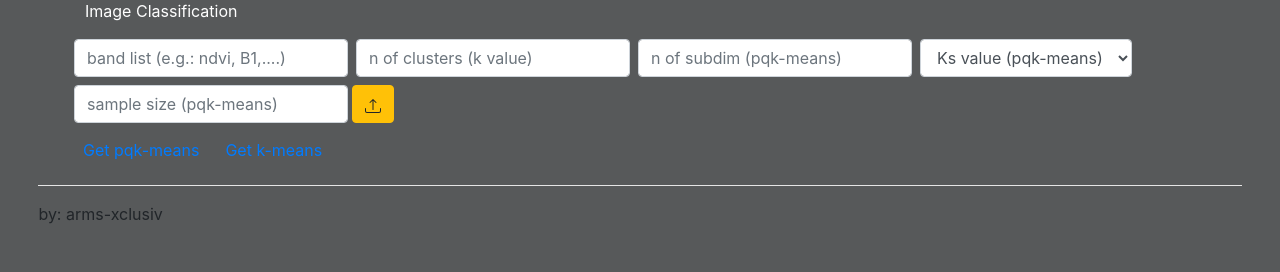
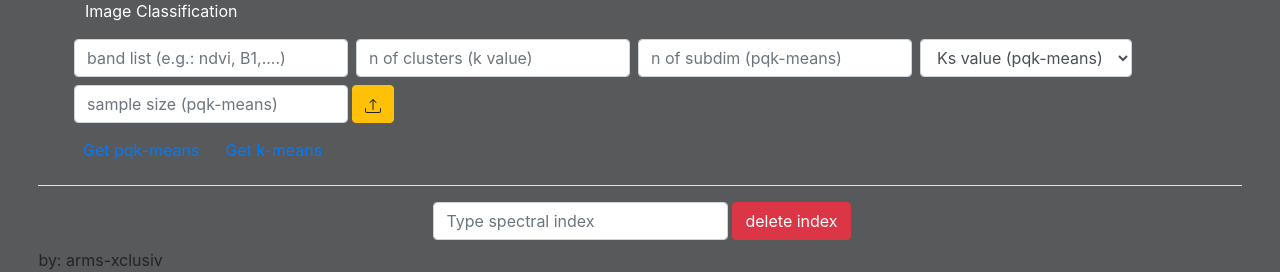
Before and after one commit to arngolo/IoF50, a Django app: page / in a window 1280 px wide. Shown: the part 1136-1408 px from the top of the page. Before the commit the page ends 1360 px from the top, so only its background shows below. Run offline with Django 4.2, Linux system fonts and the light colour scheme; data comes from the database, SQL or seed files in the repository; data that the repository does not hold is empty; some libraries are stand-ins or nearby versions.

Commit message:
delete index from database

```diff
--- a/capstone/templates/capstone/index.html
+++ b/capstone/templates/capstone/index.html
@@ -29,9 +29,6 @@
     </div>
     <div id="control_panel">
 
-        <!-- <div class="d-flex justify-content-center flex-nowrap">
-            <button id="clear_database" type="button" class="btn btn-secondary">clear data</button>
-        </div> -->
         <hr color="white" size="10">
 
         <div id="load_vector_image" class="container">
@@ -148,6 +145,17 @@
         </div>
         <hr color="white" size="10">
 
+        <div class="container">
+            <div class="d-flex justify-content-center">
+                <form action="{% url 'pixels' %}" class="form-inline" method="post">
+                    <div class="form-group mx-sm-1 mb-2">
+                        <input class="form-control" autofocus size="22" type="text" name="clear_index" placeholder="Type spectral index">
+                    </div>
+                    <button type="submit" class="btn btn-danger mb-2">delete index</button>
+                </form>
+            </div>
+        </div>
+
     <div>
         by: arms-xclusiv
     </div>
--- a/capstone/views.py
+++ b/capstone/views.py
@@ -115,13 +115,13 @@ def pixels_app(request):
                     if request.POST.get('SpectralIndexName') != "":
                          try:
                               index_name_palette_save = SpectralIndex.objects.get(spectral_index_name=spectral_index_name)
-                              index_name_palette_save.spectral_index_color_palette = spectral_index_color_palette
-                              index_name_palette_save.save()
+                              # index_name_palette_save.spectral_index_color_palette = spectral_index_color_palette
+                              # index_name_palette_save.save()
                               messages.error(request, spectral_index_name + ' index already exists')
                          except:
                               index_name_palette_save = SpectralIndex.objects.create(spectral_index_name=spectral_index_name, spectral_index_color_palette=spectral_index_color_palette)
                               index_name_palette_save.save()
-                         messages.success(request, 'spectral index request info saved')
+                              messages.success(request, 'spectral index request info saved')
 
                except Exception as Err:
                     messages.error(request, Err)
@@ -157,6 +157,16 @@ def pixels_app(request):
                     messages.success(request, 'classifier parameters saved')
                except Exception as Err:
                     messages.error(request, Err)
+
+          elif request.POST.get('clear_index', False):
+               try:
+                    index_name = request.POST['clear_index']
+                    clear_index = SpectralIndex.objects.get(spectral_index_name=index_name)
+                    clear_index.delete()
+                    messages.success(request, index_name + ' index deleted from database')
+               except Exception as Err:
+                    messages.error(request, Err)
+
 
           else:
                messages.error(request, 'no request. requests are: load shapfile, insert image ID, calculate spectral index, calculate custom spectral index and classify image')
```
